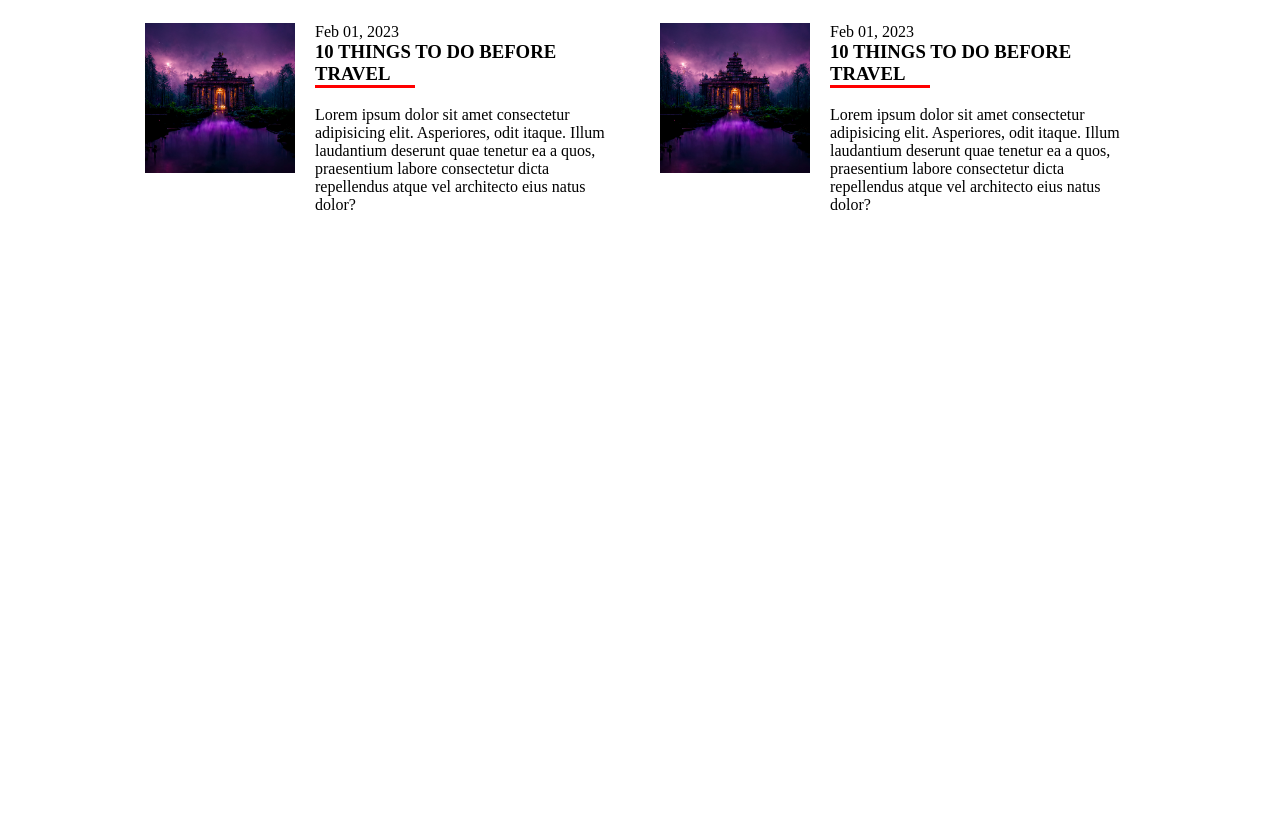
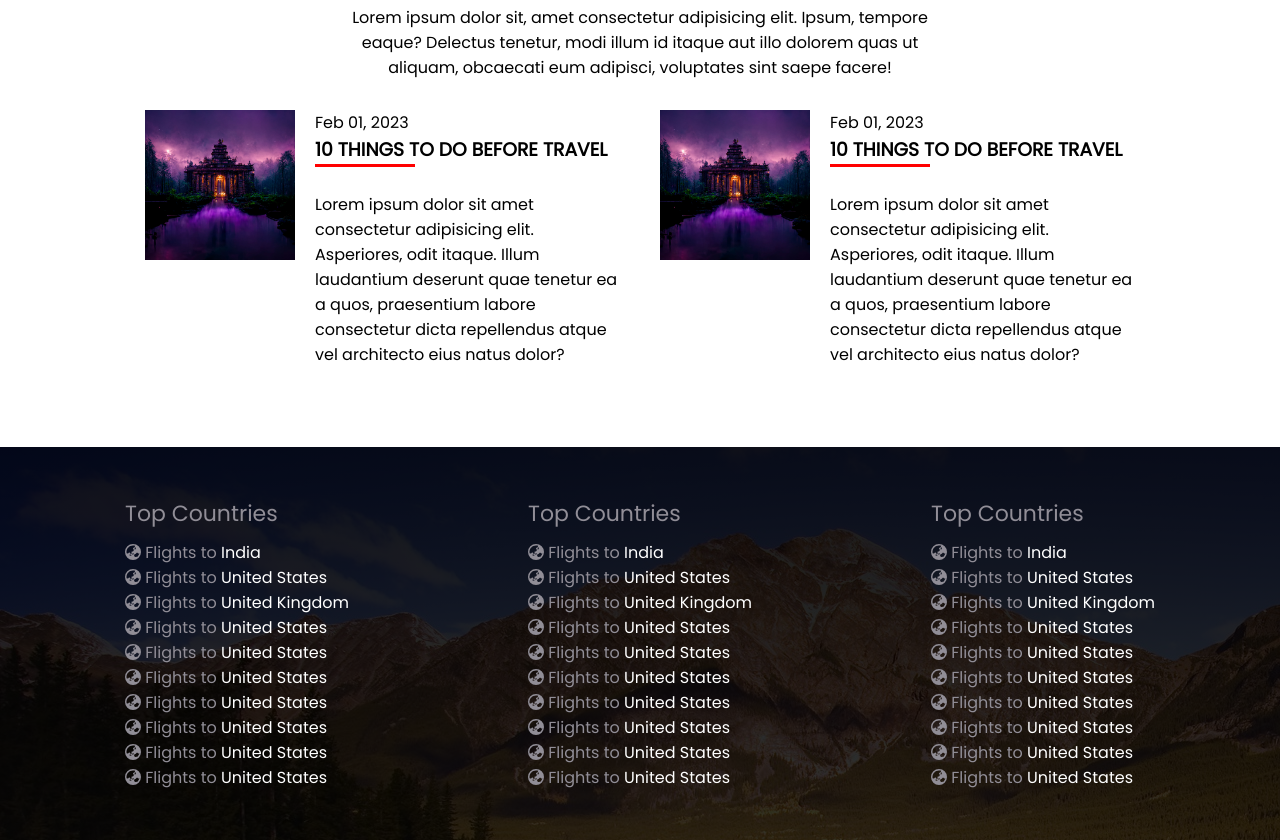
Before and after one commit to akshay7350700/weblayout4, a plain HTML site: page index.html in a window 1280 px wide. Shown: the part 2687-3527 px from the top of the page. Before the commit the page ends 2981 px from the top, so only its background shows below. Drawn offline with Linux system fonts and the light colour scheme.

Commit message:
footer add

```diff
--- a/assets/css/style.css
+++ b/assets/css/style.css
@@ -1,7 +1,13 @@
+
+  @import url('https://fonts.googleapis.com/css2?family=Josefin+Sans:wght@300&family=Poppins&display=swap');
+
+
 *{
  margin: 0px;
  padding: 0px;
  box-sizing: border-box;
+ font-family: 'Poppins', sans-serif;
+
 }
 a{
  text-decoration: none;
@@ -237,3 +243,33 @@ div.content span{
  display: inline-block;
 }
 /* Blog Section Start*/
+
+/*footer section start*/
+footer{
+ width: 100%;
+ height: auto;
+ padding: 50px 125px;
+ background: linear-gradient(rgba(0,0,0,0.9),rgba(0,0,0,0.8)),
+           url(../img/banner2.jpg);
+ display: flex;
+ justify-content:space-between;
+
+}
+footer h3{
+color: #918E97;
+font-size: 22px;
+font-weight: 400;
+margin-bottom: 10px;
+}
+
+footer ul li{
+  list-style: none;
+}
+footer ul li a{
+ color: #918E97;
+}
+footer ul li a span{
+ color: #fff;
+ font-weight: 400;
+}
+/*footer section start*/
--- a/index.html
+++ b/index.html
@@ -238,7 +238,209 @@
     </div>
   </div>
 </section>
-<!--Blog Section Start-->
+<!--Blog Section End-->
+
+<!-- Footer section Start -->
+<footer>
+<div class="country">
+  <h3>Top Countries</h3>
+<ul>
+  <li>
+    <a href="javascript:void()">
+      <i class="fa-solid fa-earth-asia"></i>
+      Flights to <span>India</span>
+    </a>
+  </li>
+  <li>
+    <a href="javascript:void()">
+      <i class="fa-solid fa-earth-asia"></i>
+      Flights to <span>United States</span>
+    </a>
+  </li>
+  <li>
+    <a href="javascript:void()">
+      <i class="fa-solid fa-earth-asia"></i>
+      Flights to <span>United Kingdom</span>
+    </a>
+  </li>
+  <li>
+    <a href="javascript:void()">
+      <i class="fa-solid fa-earth-asia"></i>
+      Flights to <span>United States</span>
+    </a>
+  </li>
+  <li>
+    <a href="javascript:void()">
+      <i class="fa-solid fa-earth-asia"></i>
+      Flights to <span>United States</span>
+    </a>
+  </li>
+  <li>
+    <a href="javascript:void()">
+      <i class="fa-solid fa-earth-asia"></i>
+      Flights to <span>United States</span>
+    </a>
+  </li>
+  <li>
+    <a href="javascript:void()">
+       <i class="fa-solid fa-earth-asia"></i>
+      Flights to <span>United States</span>
+    </a>
+  </li>
+  <li>
+    <a href="javascript:void()">
+       <i class="fa-solid fa-earth-asia"></i>
+      Flights to <span>United States</span>
+    </a>
+  </li>
+  <li>
+    <a href="javascript:void()">
+      <i class="fa-solid fa-earth-asia"></i>
+      Flights to <span>United States</span>
+    </a>
+  </li>
+  <li>
+    <a href="javascript:void()">
+       <i class="fa-solid fa-earth-asia"></i>
+      Flights to <span>United States</span>
+    </a>
+  </li>
+</ul>
+</div>
+
+<div class="international">
+  <h3>Top Countries</h3>
+<ul>
+  <li>
+    <a href="javascript:void()">
+      <i class="fa-solid fa-earth-asia"></i>
+      Flights to <span>India</span>
+    </a>
+  </li>
+  <li>
+    <a href="javascript:void()">
+      <i class="fa-solid fa-earth-asia"></i>
+      Flights to <span>United States</span>
+    </a>
+  </li>
+  <li>
+    <a href="javascript:void()">
+      <i class="fa-solid fa-earth-asia"></i>
+      Flights to <span>United Kingdom</span>
+    </a>
+  </li>
+  <li>
+    <a href="javascript:void()">
+      <i class="fa-solid fa-earth-asia"></i>
+      Flights to <span>United States</span>
+    </a>
+  </li>
+  <li>
+    <a href="javascript:void()">
+      <i class="fa-solid fa-earth-asia"></i>
+      Flights to <span>United States</span>
+    </a>
+  </li>
+  <li>
+    <a href="javascript:void()">
+      <i class="fa-solid fa-earth-asia"></i>
+      Flights to <span>United States</span>
+    </a>
+  </li>
+  <li>
+    <a href="javascript:void()">
+       <i class="fa-solid fa-earth-asia"></i>
+      Flights to <span>United States</span>
+    </a>
+  </li>
+  <li>
+    <a href="javascript:void()">
+       <i class="fa-solid fa-earth-asia"></i>
+      Flights to <span>United States</span>
+    </a>
+  </li>
+  <li>
+    <a href="javascript:void()">
+      <i class="fa-solid fa-earth-asia"></i>
+      Flights to <span>United States</span>
+    </a>
+  </li>
+  <li>
+    <a href="javascript:void()">
+       <i class="fa-solid fa-earth-asia"></i>
+      Flights to <span>United States</span>
+    </a>
+  </li>
+</ul>
+</div>
+<div class="city">
+  <h3>Top Countries</h3>
+  <ul>
+    <li>
+      <a href="javascript:void()">
+<i class="fa-solid fa-earth-asia"></i>
+Flights to <span>India</span>
+      </a>
+    </li>
+    <li>
+      <a href="javascript:void()">
+        <i class="fa-solid fa-earth-asia"></i>
+        Flights to <span>United States</span>
+      </a>
+    </li>
+    <li>
+      <a href="javascript:void()">
+        <i class="fa-solid fa-earth-asia"></i>
+        Flights to <span>United Kingdom</span>
+      </a>
+    </li>
+    <li>
+      <a href="javascript:void()">
+        <i class="fa-solid fa-earth-asia"></i>
+        Flights to <span>United States</span>
+      </a>
+    </li>
+    <li>
+      <a href="javascript:void()">
+        <i class="fa-solid fa-earth-asia"></i>
+        Flights to <span>United States</span>
+      </a>
+    </li>
+    <li>
+      <a href="javascript:void()">
+        <i class="fa-solid fa-earth-asia"></i>
+        Flights to <span>United States</span>
+      </a>
+    </li>
+    <li>
+      <a href="javascript:void()">
+         <i class="fa-solid fa-earth-asia"></i>
+        Flights to <span>United States</span>
+      </a>
+    </li>
+    <li>
+      <a href="javascript:void()">
+         <i class="fa-solid fa-earth-asia"></i>
+        Flights to <span>United States</span>
+      </a>
+    </li>
+    <li>
+      <a href="javascript:void()">
+        <i class="fa-solid fa-earth-asia"></i>
+        Flights to <span>United States</span>
+      </a>
+    </li>
+    <li>
+      <a href="javascript:void()">
+         <i class="fa-solid fa-earth-asia"></i>
+        Flights to <span>United States</span>
+      </a>
+    </li>
+  </ul>
+</div>
+
+</footer>
+<!-- Footer section End-->
 
 
 
```
